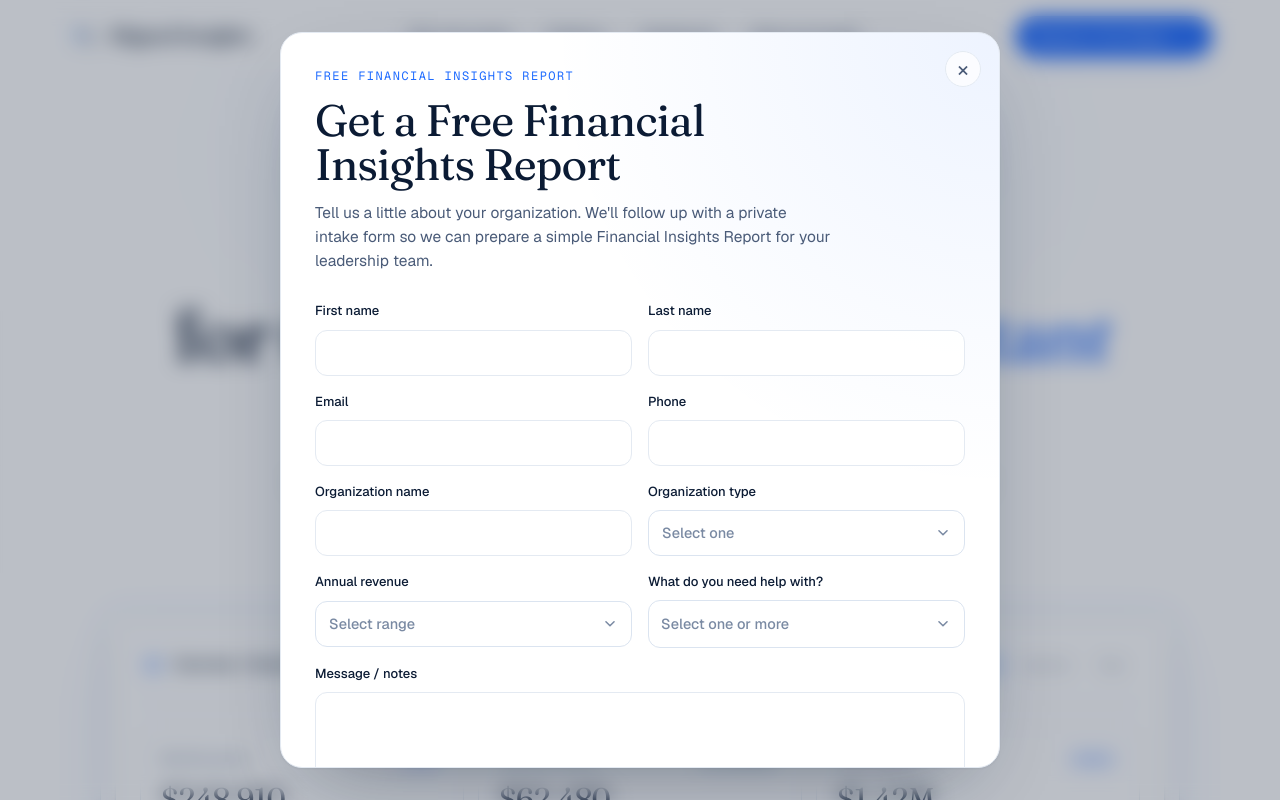
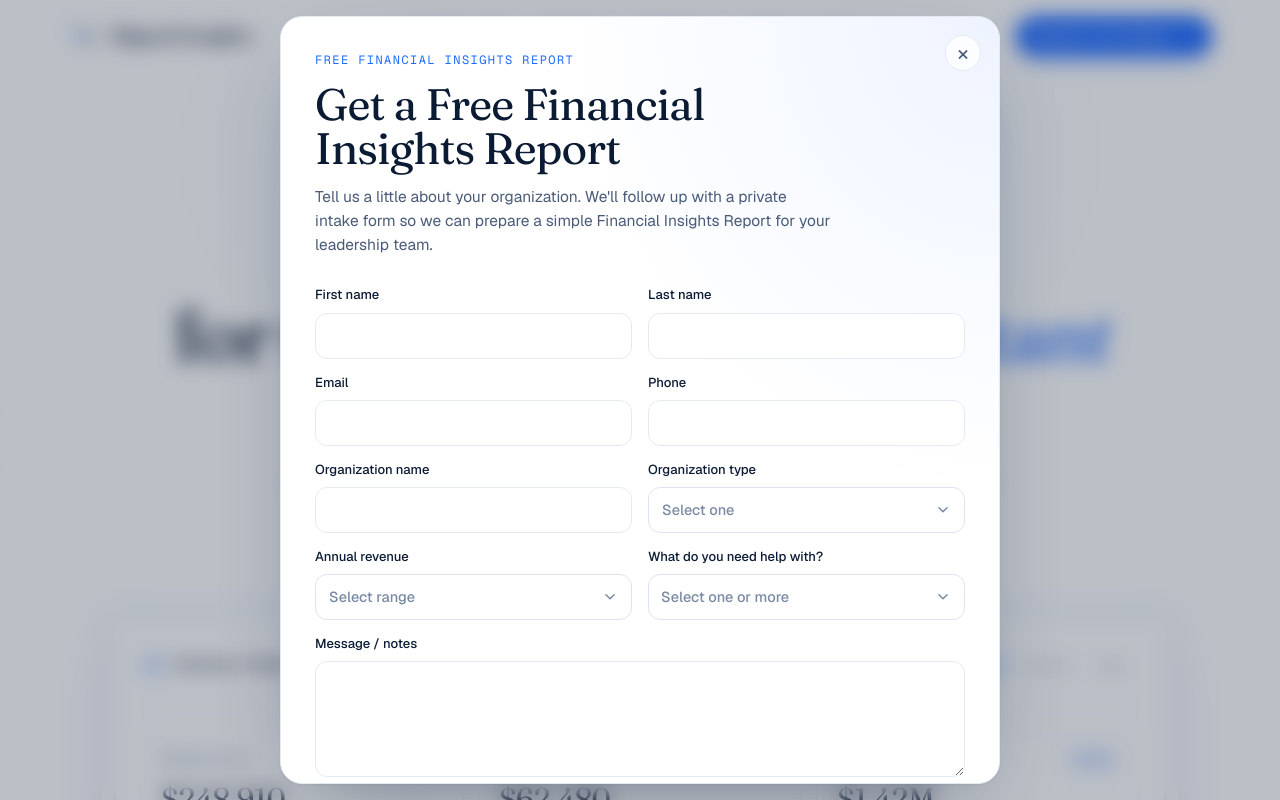
Before and after one commit to rfox0629/alignedinsights-website, a Next.js app: page / in a window 1280 px wide. Both pictures are taken after a click on the button "Request a Free Report". Shown: the top 800 px of the page. Built offline with nearby package versions, Linux system fonts and the light colour scheme.

Commit message:
Fix report request modal scrolling

```diff
--- a/src/app/globals.css
+++ b/src/app/globals.css
@@ -2499,15 +2499,19 @@ h2 {
   display: grid;
   place-items: center;
   padding: 24px;
+  overflow: hidden;
   background: rgba(11, 27, 52, 0.28);
   backdrop-filter: blur(10px);
+  overscroll-behavior: contain;
 }
 
 .contact-modal {
   position: relative;
   display: grid;
+  grid-template-rows: minmax(0, 1fr);
   width: min(100%, 720px);
-  max-height: min(92dvh, 860px);
+  max-height: calc(100vh - 32px);
+  max-height: min(calc(100dvh - 32px), 860px);
   overflow: hidden;
   padding: 0;
   border: 1px solid var(--line);
@@ -2519,10 +2523,12 @@ h2 {
 }
 
 .contact-modal-body {
+  min-height: 0;
   overflow-y: auto;
   padding: 34px;
-  padding-bottom: 42px;
+  padding-bottom: 72px;
   overscroll-behavior: contain;
+  -webkit-overflow-scrolling: touch;
 }
 
 .contact-close {
@@ -2578,19 +2584,19 @@ h2 {
 
 .contact-form {
   display: grid;
-  gap: 22px;
-  padding-bottom: 6px;
+  gap: 18px;
+  padding-bottom: 4px;
 }
 
 .contact-form-grid {
   display: grid;
   grid-template-columns: repeat(2, minmax(0, 1fr));
-  gap: 16px;
+  gap: 14px 16px;
 }
 
 .contact-field {
   display: grid;
-  gap: 8px;
+  gap: 7px;
   color: var(--ink);
   font-size: 13px;
   font-weight: 500;
@@ -2619,7 +2625,7 @@ h2 {
 }
 
 .contact-field > textarea {
-  min-height: 112px;
+  min-height: 104px;
   padding: 12px 13px;
   resize: vertical;
 }
@@ -2688,9 +2694,10 @@ h2 {
 }
 
 .premium-select-trigger-multi {
-  min-height: 48px;
+  min-height: 46px;
+  max-height: 78px;
   align-items: center;
-  padding: 8px 12px;
+  padding: 7px 12px;
 }
 
 .premium-select-trigger .premium-select-pills {
@@ -2698,9 +2705,16 @@ h2 {
   min-width: 0;
   flex: 1;
   flex-wrap: wrap;
-  gap: 6px;
-  overflow: visible;
+  gap: 5px;
+  max-height: 58px;
+  overflow-y: auto;
   white-space: normal;
+  overscroll-behavior: contain;
+  scrollbar-width: none;
+}
+
+.premium-select-trigger .premium-select-pills::-webkit-scrollbar {
+  display: none;
 }
 
 .premium-select-trigger .premium-select-pill {
@@ -2711,11 +2725,11 @@ h2 {
   border-radius: 999px;
   background: rgba(30, 107, 255, 0.08);
   color: var(--ink-2);
-  font-size: 12px;
+  font-size: 11.5px;
   font-weight: 600;
-  line-height: 1.2;
-  padding: 5px 8px;
-  white-space: normal;
+  line-height: 1.15;
+  padding: 4px 7px;
+  white-space: nowrap;
 }
 
 .premium-select-icon {
@@ -3575,12 +3589,13 @@ footer {
 
   .contact-modal {
     width: 100%;
+    max-height: calc(100vh - 24px);
     max-height: calc(100dvh - 24px);
     border-radius: 20px;
   }
 
   .contact-modal-body {
-    padding: 24px 18px 34px;
+    padding: 24px 18px 72px;
   }
 
   .contact-modal-head {
@@ -3589,12 +3604,12 @@ footer {
   }
 
   .contact-form {
-    gap: 20px;
-    padding-bottom: 14px;
+    gap: 18px;
+    padding-bottom: 12px;
   }
 
   .contact-form-grid {
-    gap: 15px;
+    gap: 14px;
   }
 
   .contact-form-grid {
```
